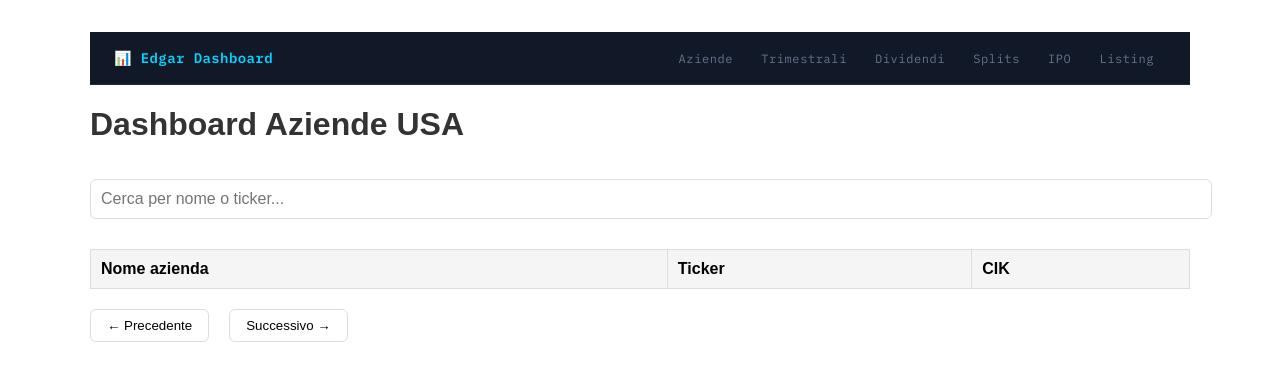
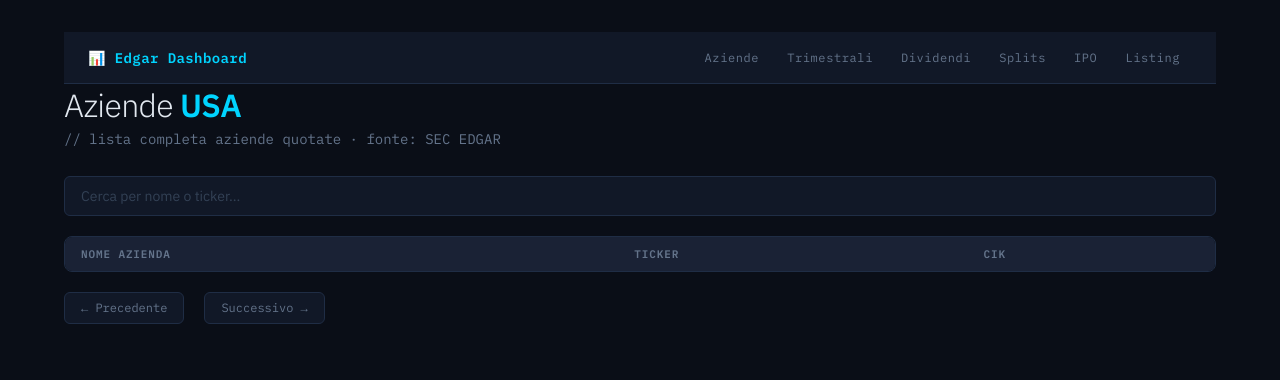
Before and after one commit to giorgiobenetti/edgar-dashboard, a website: page public/index.html in a window 1280 px wide. Drawn offline with Linux system fonts and the light colour scheme; no server answers.

Commit message:
index.html stile dark

```diff
--- a/public/index.html
+++ b/public/index.html
@@ -12,42 +12,128 @@
       rel="stylesheet"
     />
     <style>
+      :root {
+        --bg: #0a0e17;
+        --surface: #111827;
+        --surface2: #1a2235;
+        --border: #1f2d45;
+        --accent: #00d4ff;
+        --green: #10b981;
+        --text: #e2e8f0;
+        --text-dim: #64748b;
+        --text-muted: #334155;
+      }
+
+      * {
+        box-sizing: border-box;
+        margin: 0;
+        padding: 0;
+      }
+
       body {
-        font-family: sans-serif;
-        max-width: 1100px;
+        font-family: "IBM Plex Sans", sans-serif;
+        background: var(--bg);
+        color: var(--text);
+        min-height: 100vh;
+        padding: 32px 24px;
+        max-width: 1200px;
         margin: 0 auto;
-        padding: 32px 20px;
       }
+
       h1 {
-        color: #333;
-        margin-bottom: 16px;
+        font-size: 32px;
+        font-weight: 300;
+        letter-spacing: -0.02em;
+        margin-bottom: 4px;
+      }
+      h1 span {
+        color: var(--accent);
+        font-weight: 600;
+      }
+      .subtitle {
+        color: var(--text-dim);
+        font-size: 14px;
+        margin-bottom: 28px;
+        font-family: "IBM Plex Mono", monospace;
       }
 
       #ricerca {
         width: 100%;
-        padding: 10px;
-        font-size: 16px;
-        margin: 20px 0;
-        border: 1px solid #ddd;
+        padding: 10px 16px;
+        font-size: 14px;
+        margin-bottom: 20px;
+        background: var(--surface);
+        border: 1px solid var(--border);
         border-radius: 6px;
+        color: var(--text);
+        font-family: "IBM Plex Sans", sans-serif;
+        transition: border-color 0.2s;
+      }
+
+      #ricerca:focus {
+        outline: none;
+        border-color: var(--accent);
+      }
+      #ricerca::placeholder {
+        color: var(--text-muted);
+      }
+
+      .table-wrap {
+        border: 1px solid var(--border);
+        border-radius: 8px;
+        overflow: hidden;
       }
 
       table {
         width: 100%;
         border-collapse: collapse;
-        margin-top: 10px;
+        font-size: 14px;
       }
-      th,
+
+      thead tr {
+        background: var(--surface2);
+      }
+
+      th {
+        padding: 10px 16px;
+        text-align: left;
+        font-size: 11px;
+        text-transform: uppercase;
+        letter-spacing: 0.08em;
+        color: var(--text-dim);
+        font-family: "IBM Plex Mono", monospace;
+      }
+
       td {
-        padding: 10px;
-        border: 1px solid #ddd;
-        text-align: left;
+        padding: 11px 16px;
+        border-bottom: 1px solid var(--border);
       }
-      th {
-        background: #f5f5f5;
+      tr:last-child td {
+        border-bottom: none;
       }
-      tr:hover {
-        background: #fafafa;
+      tr:hover td {
+        background: var(--surface);
+      }
+
+      td a {
+        color: var(--accent);
+        text-decoration: none;
+        font-weight: 500;
+      }
+      td a:hover {
+        text-decoration: underline;
+      }
+
+      .ticker-cell {
+        font-family: "IBM Plex Mono", monospace;
+        font-size: 13px;
+        color: var(--text-dim);
+      }
+
+      .cik-cell {
+        font-family: "IBM Plex Mono", monospace;
+        font-size: 12px;
+        color: var(--text-muted);
       }
 
       #paginazione {
@@ -55,27 +141,42 @@
         display: flex;
         gap: 10px;
         align-items: center;
+        font-family: "IBM Plex Mono", monospace;
+        font-size: 13px;
+        color: var(--text-dim);
       }
+
       button {
-        padding: 8px 16px;
+        padding: 7px 16px;
         cursor: pointer;
-        border: 1px solid #ddd;
+        border: 1px solid var(--border);
         border-radius: 6px;
-        background: white;
+        background: var(--surface);
+        color: var(--text-dim);
+        font-family: "IBM Plex Mono", monospace;
+        font-size: 12px;
+        transition: all 0.15s;
       }
+
       button:hover {
-        background: #f5f5f5;
+        border-color: var(--accent);
+        color: var(--accent);
       }
       button:disabled {
-        opacity: 0.4;
+        opacity: 0.3;
         cursor: default;
+      }
+      button:disabled:hover {
+        border-color: var(--border);
+        color: var(--text-muted);
       }
     </style>
   </head>
   <body>
     <script src="/navbar.js"></script>
 
-    <h1>Dashboard Aziende USA</h1>
+    <h1>Aziende <span>USA</span></h1>
+    <p class="subtitle">// lista completa aziende quotate · fonte: SEC EDGAR</p>
 
     <input
       type="text"
@@ -83,6 +184,7 @@
       placeholder="Cerca per nome o ticker..."
     />
 
+    <div class="table-wrap">
       <table>
         <thead>
           <tr>
@@ -93,6 +195,7 @@
         </thead>
         <tbody id="tabella"></tbody>
       </table>
+    </div>
 
     <div id="paginazione">
       <button id="btn-precedente">← Precedente</button>
```
Lines whose indentation alone changed are shown as unchanged.
